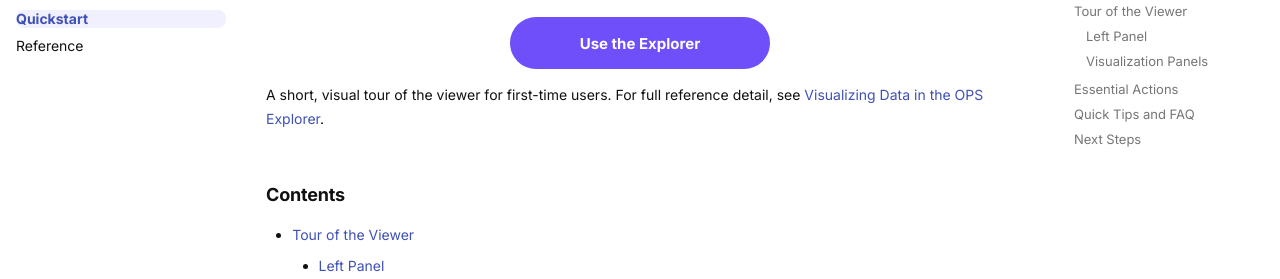
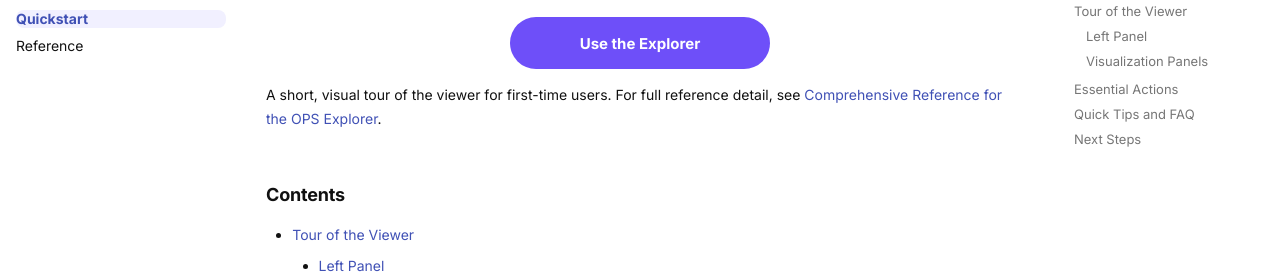
Before and after one commit to chanzuckerberg/ops-schema, an MkDocs documentation site: the page built from docs/tutorials/quickstart/index.md, in a window 1280 px wide and 900 px high. Shown: the part 205-484 px from the top of the window. Built offline with MkDocs 1.6.1 and Material for MkDocs 9.7.7, drawn with Linux system fonts in a browser that asks for light colours; comment, search, counter and statistics services are not loaded.

Commit message:
Update index.md

```diff
--- a/docs/tutorials/quickstart/index.md
+++ b/docs/tutorials/quickstart/index.md
@@ -6,7 +6,7 @@
   </a>
 </div>
 
-A short, visual tour of the viewer for first-time users. For full reference detail, see [Visualizing Data in the OPS Explorer](../reference/index.md).
+A short, visual tour of the viewer for first-time users. For full reference detail, see [Comprehensive Reference for the OPS Explorer](../reference/index.md).
 
 
 ## Contents
```
